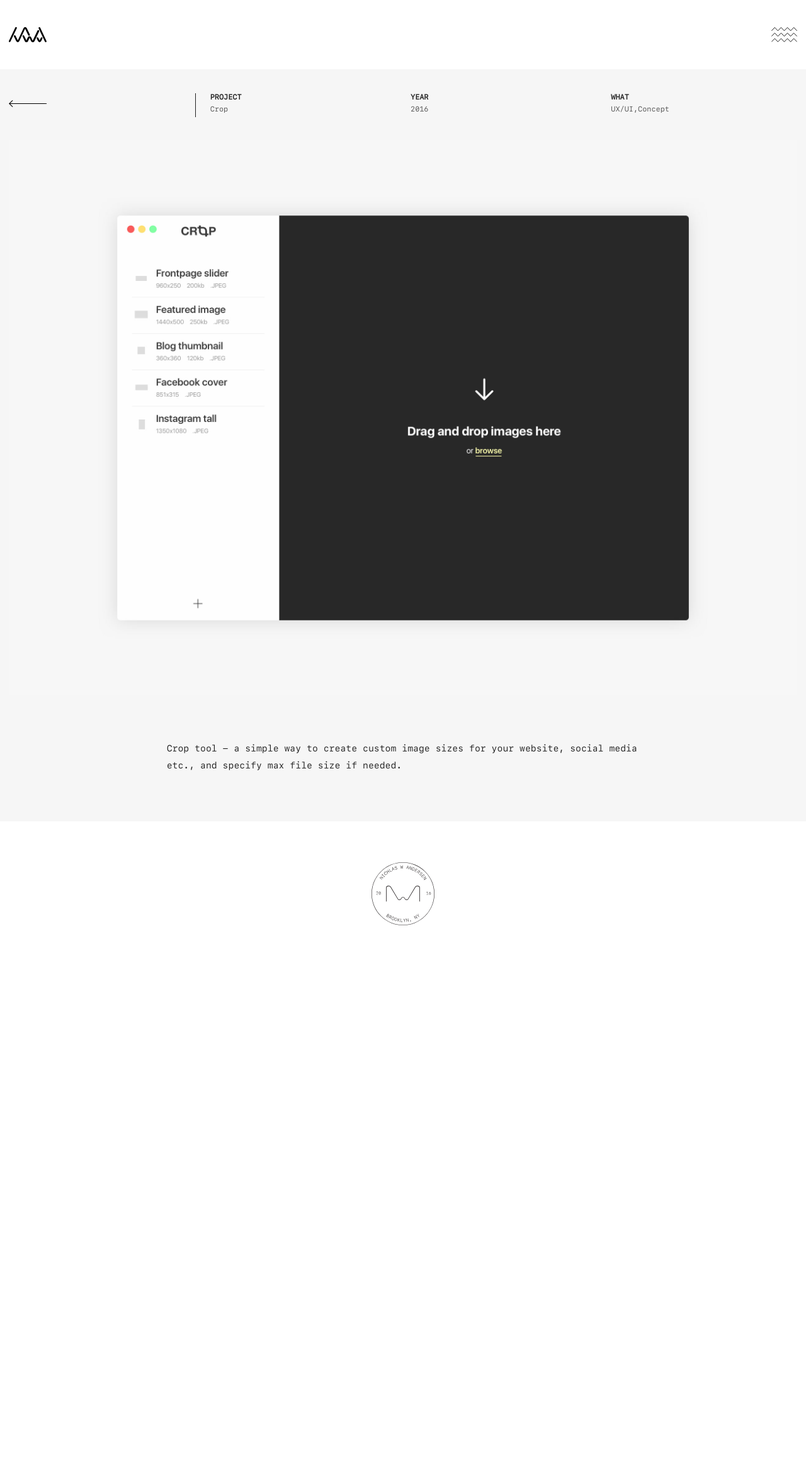
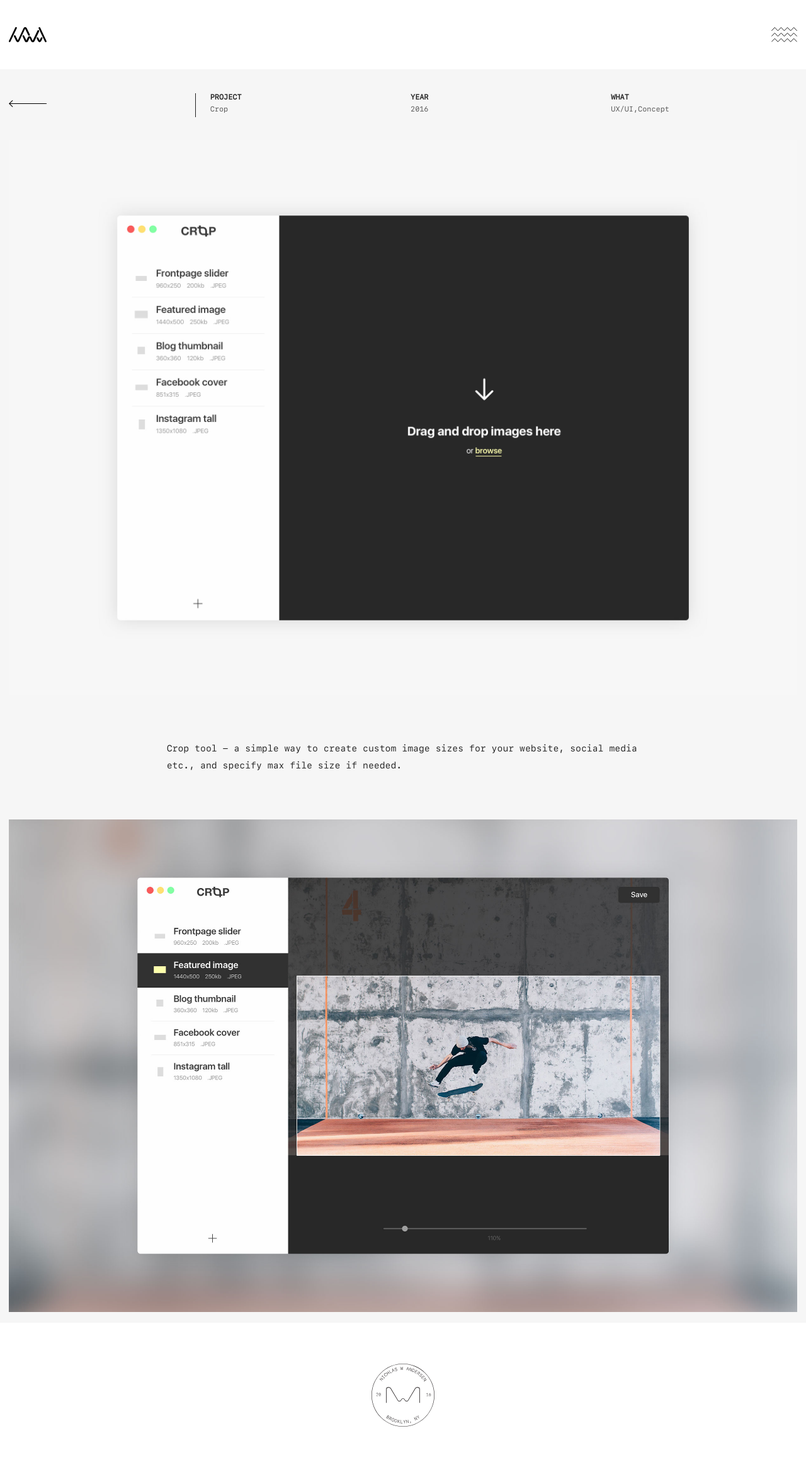
Before and after one commit to itsnwa/portfolio, a Jekyll site: the page built from _projects/crop.md, in a window 1280 px wide. Shown: the whole page at 63% size. Built offline with Jekyll 4.4.1, drawn with Linux system fonts in a browser that asks for light colours; nearby versions of some CDN libraries; a script that is not in the unit is left out; comment, search, counter and statistics services are not loaded; before the commit the page ends 1541 px from its top, so only the background shows below that.

Commit message:
Added another screen.

```diff
--- a/_projects/crop.md
+++ b/_projects/crop.md
@@ -11,3 +11,5 @@ thumb-text-color: "#222222"
 <div class="text-block">
   <p>Crop tool - a simple way to create custom image sizes for your website, social media etc., and specify max file size if needed.</p>
 </div>
+
+![macOS crop tool]({{ site.baseurl }}/assets/images/crop-3.jpg)
```
